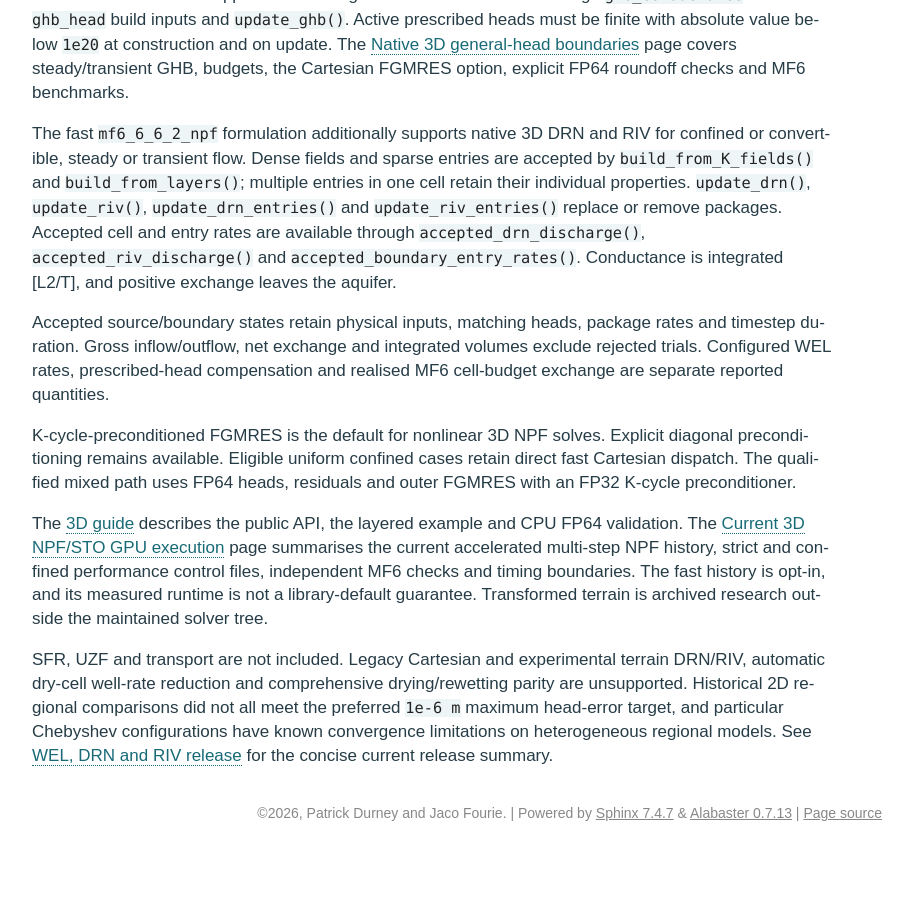
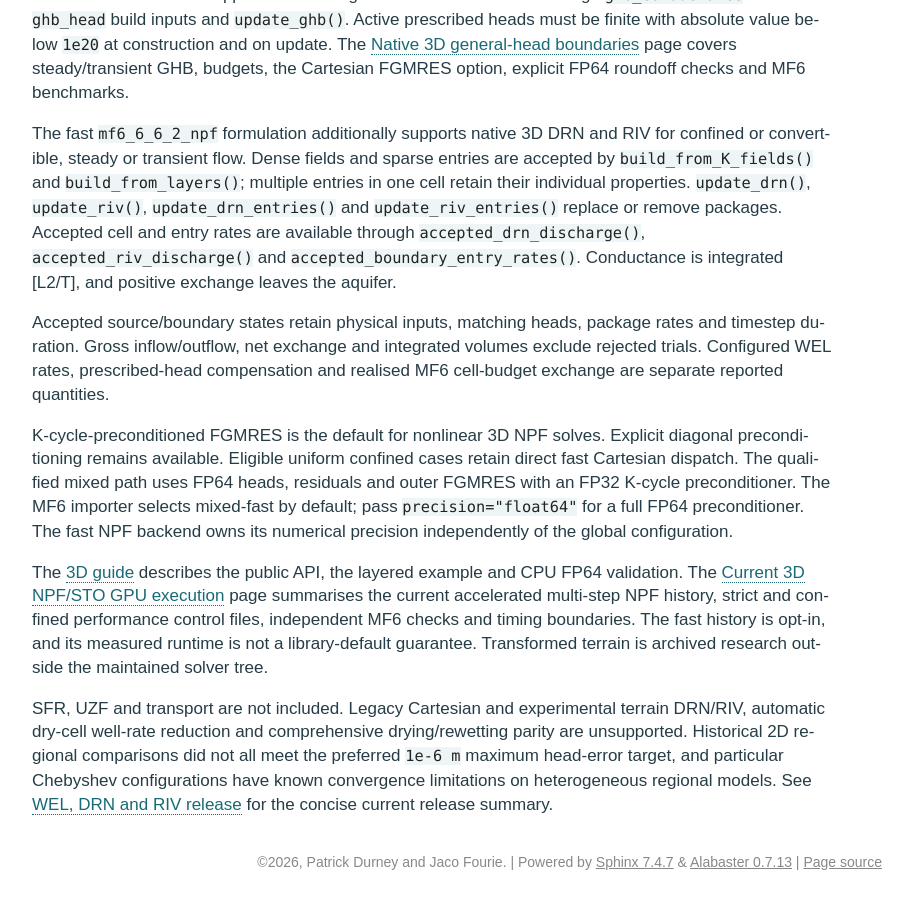
Before and after one commit to Lincoln-Environmental/DarcyWarp, a Sphinx documentation site: the page built from source/capabilities.rst, in a window 1280 px wide and 900 px high, scrolled down 4176 px. Shown: the whole window, without its empty margins (318-1231 px from the left). Built offline with Sphinx 7.4.7, drawn with Linux system fonts in a browser that asks for light colours; before the commit the page ends 5027 px from its top, so only the background shows below that; some of the changed text lies outside the part shown.

Commit message:
Document mixed-fast importer and independent NPF precision

```diff
--- a/source/capabilities.rst
+++ b/source/capabilities.rst
@@ -181,7 +181,7 @@ each stress period and omits the optional diagnostic head and storage histories.
 Precision and performance
 -------------------------
 
-The standard solver module defaults to ``DARCY_FLOAT=float64``. DarcyWarp also
+The shared configuration defaults to ``DARCY_FLOAT=float32``. DarcyWarp also
 contains a fast confined FP64 path and a mixed-precision confined steady path
 that retains a FP64 master solution while using FP32 corrections.
 
@@ -269,7 +269,9 @@ K-cycle-preconditioned FGMRES is the default for nonlinear 3D NPF solves.
 Explicit diagonal preconditioning remains available. Eligible uniform
 confined cases retain direct fast Cartesian dispatch. The qualified mixed path
 uses FP64 heads, residuals and outer FGMRES with an FP32 K-cycle
-preconditioner.
+preconditioner. The MF6 importer selects mixed-fast by default; pass
+``precision="float64"`` for a full FP64 preconditioner. The fast NPF backend
+owns its numerical precision independently of the global configuration.
 
 The `3D guide <https://github.com/Lincoln-Environmental/DarcyWarp/blob/main/docs/3D_CARTESIAN_NPF.md>`_
 describes the public API, the layered example and CPU FP64 validation.
```
Also changed, not shown: README.md (+4 -3 lines), docs/3D_CARTESIAN_NPF.md (+4 -3 lines).
